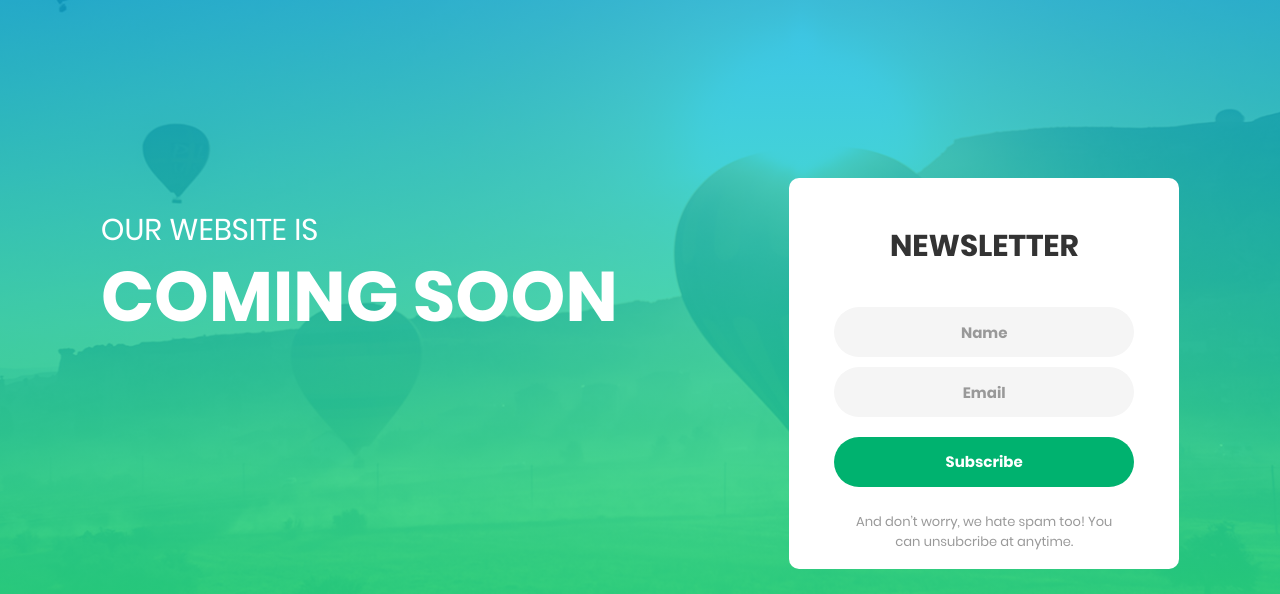
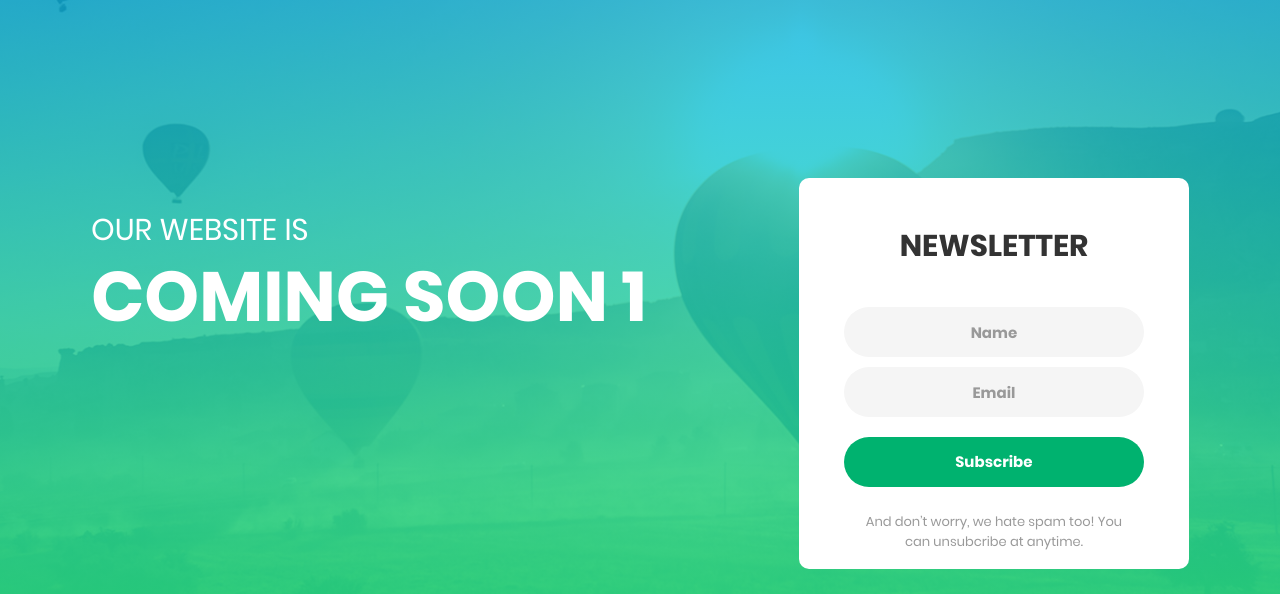
Before and after one commit to Dreamzzinfotech/basic-website, a plain HTML site: page index.html in a window 1280 px wide. Shown: the part 206-800 px from the top of the page. Drawn offline with Linux system fonts and the light colour scheme.

Commit message:
index file change 1

```diff
--- a/index.html
+++ b/index.html
@@ -48,7 +48,7 @@
 				</p>
 
 				<h3 class="l1-txt2 p-b-45 respon2 respon4">
-					Coming Soon
+					Coming Soon 1
 				</h3>
 
 				<!--<div class="cd100"></div>-->
```
